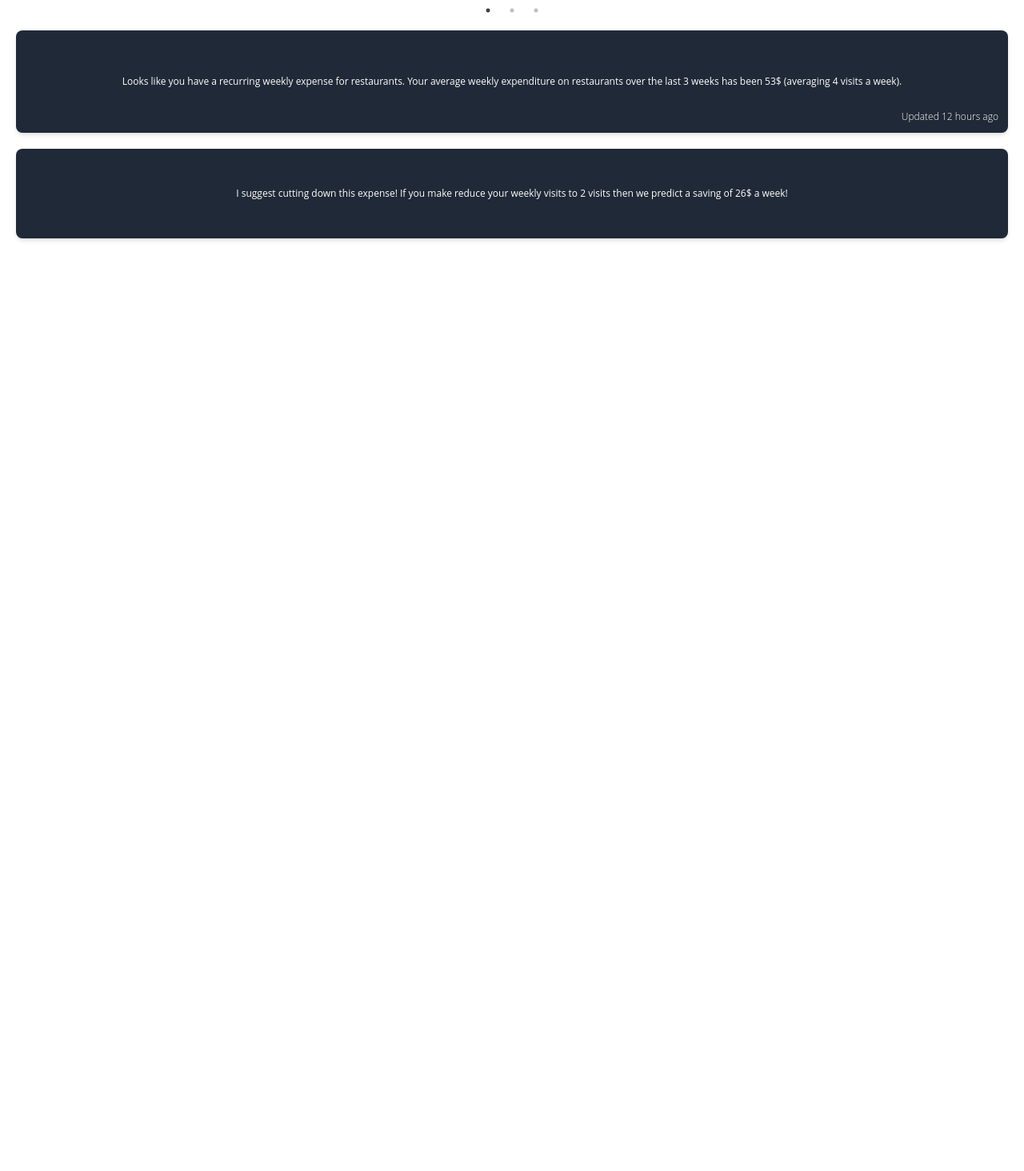
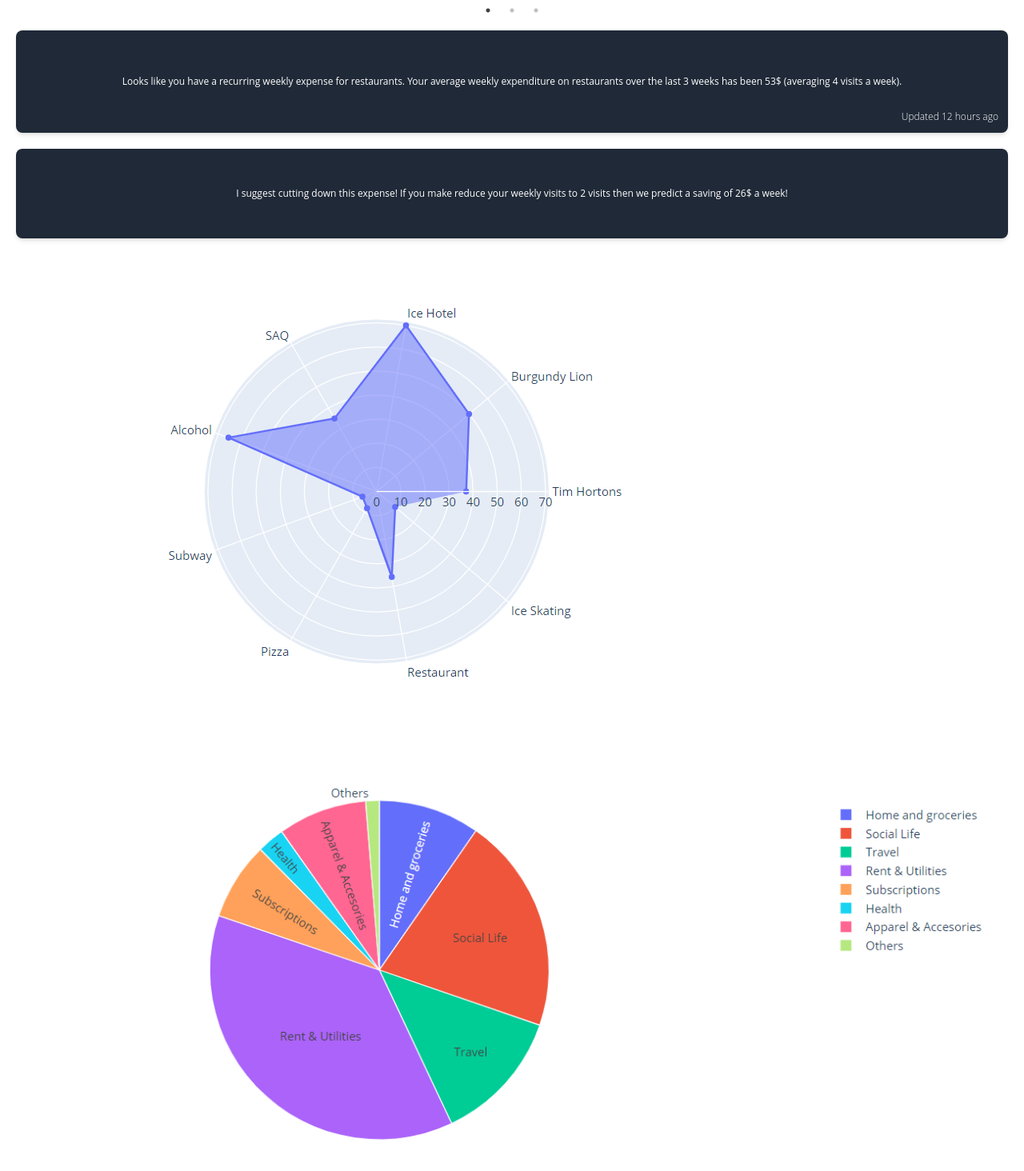
Before and after one commit to Shalvi-Saxena/byteMe-ConUHacks, a React (Create React App) app in the folder frontend/: page /dashboard in a window 1280 px wide. Shown: the part 1320-2784 px from the top of the page at 80% size. Before the commit the page ends 1674 px from the top, so only its background shows below. Built offline with nearby package versions, Linux system fonts and the light colour scheme.

Commit message:
images added

```diff
--- a/frontend/src/components/Dashboard.js
+++ b/frontend/src/components/Dashboard.js
@@ -79,7 +79,7 @@ export const Dashboard = () => {
             })
           }
         </div>
-        <div className='mt-2 pb-14'>
+        <div className='mt-2 '>
           {
             [1].map((item, index) => {
               return (
@@ -88,7 +88,12 @@ export const Dashboard = () => {
             })
           }
         </div>
-
+        <div className=''>
+          <img src="/image.png" alt="" className='' />
+        </div>
+        <div className='pb-14'>
+          <img src="/image2.png" alt="" className='' />
+        </div>
       </div>
       <UploadBtn />
     </div>
```
Also changed, not shown: frontend/public/image.png (added), frontend/public/image2.png (added).
